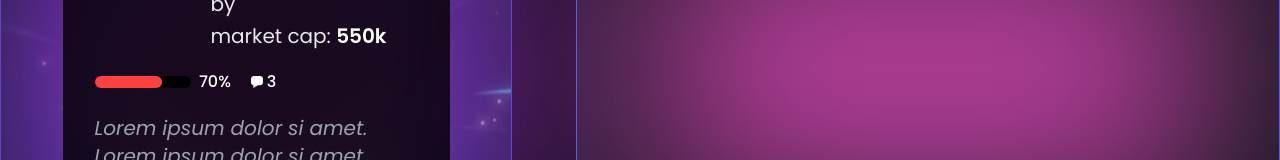
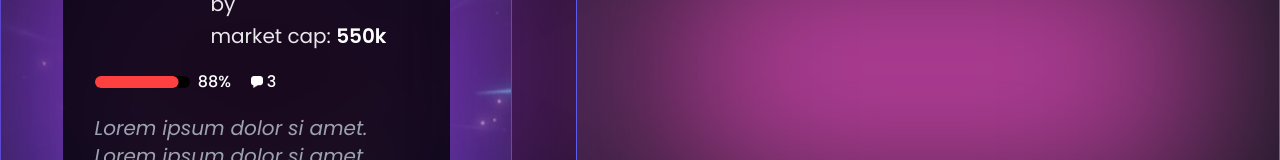
Before and after one commit to AbdurRehman1312/laika_pamp, a React (Vite) app: page / in a window 1280 px wide. Shown: the part 347-507 px from the top of the page. Built offline with nearby package versions, Linux system fonts and the light colour scheme.

Commit message:
feat: Add value_progress prop to AlpaTrumpCard and MuttnikCard components
- Add value_progress prop to AlpaTrumpCard component in AlpaTrumpCard.jsx
- Add value_progress prop to MuttnikCard component in MuttnikCard.jsx

```diff
--- a/src/components/AlpaTrumpCard/AlpaTrumpCard.jsx
+++ b/src/components/AlpaTrumpCard/AlpaTrumpCard.jsx
@@ -3,7 +3,7 @@ import * as images from "../../assets"
 import { Progress } from "@/components/ui/progress"
 import ButtonRocket from '../ButtonRocket/ButtonRocket'
 
-const AlpaTrumpCard = ({ image, style, created_id, market, message, badge = false }) => {
+const AlpaTrumpCard = ({ image, style, created_id, market, message, badge = false, value_progress}) => {
     return (
         <>
             <div className={`w-full m-auto bg_header relative bg_black_gradient mt-5 z-40 rounded-[30px] py-6 px-8 ${style}`}>
@@ -19,7 +19,7 @@ const AlpaTrumpCard = ({ image, style, created_id, market, message, badge = fals
                 </div>
                 <div className='flex items-end w-full gap-5 mt-4'>
                     <div className='w-[45%] mb-2 mt-3'>
-                        <Progress value={88} />
+                        <Progress value={value_progress} />
                     </div>
                     <div className='flex items-end w-[55%] justify-between'>
                         <div className=' flex items-center mb-2 gap-1'>
--- a/src/components/MuttnikCard/MuttnikCard.jsx
+++ b/src/components/MuttnikCard/MuttnikCard.jsx
@@ -2,7 +2,7 @@ import React from 'react'
 import * as images from "../../assets"
 import { Progress } from "@/components/ui/progress"
 import ButtonImage from '../ButtonImage/ButtonImage'
-const MuttnikCard = ({image, style, created_id, market, message, text}) => {
+const MuttnikCard = ({image, style, created_id, market, message, text, value_progress}) => {
     return (
         <>
             <div className={`w-full m-auto bg_header  bg_black_gradient mt-5 rounded-[30px] py-6 px-8 ${style}`}>
@@ -18,7 +18,7 @@ const MuttnikCard = ({image, style, created_id, market, message, text}) => {
                </div>
                <div className='flex items-end gap-5 mt-2'>
                <div className='w-[45%] mt-3'>
-                <Progress value={70} />
+                <Progress value={value_progress} />
                </div>
                <div className='w-[55%] flex items-center gap-1'>
                 <img src={images.msg} alt="" className='w-3 h-3'/>
--- a/src/pages/Home/Home.jsx
+++ b/src/pages/Home/Home.jsx
@@ -149,7 +149,7 @@ const Home = () => {
         <div className='relative bg_dog border z-[100] w-full xl:w-[40%] lg:w-[50%] md:w-[70%]   rounded-[30px] border-primary lg:p-10 p-5'>
           <h1 className='font-bungee md:text-3xl text-xl'>DOG OF THE DAY</h1>
           <div className='md:w-[90%] w-full m-auto'>
-            <MuttnikCard image={images.astrodog} created_id={"0xErd4512122"} market={"550k"} message={3} text="Lorem ipsum dolor si amet. Lorem ipsum dolor si amet Lorem ipsum dolor si amet. Lorem ipsum dolor si amet" />
+            <MuttnikCard image={images.astrodog} created_id={"0xErd4512122"} market={"550k"} message={3} text="Lorem ipsum dolor si amet. Lorem ipsum dolor si amet Lorem ipsum dolor si amet. Lorem ipsum dolor si amet" value_progress={88} />
           </div>
           <div className='absolute bg-secondary rounded-lg px-7 py-1 top-12 lg:top-20 right-1 lg:right-10'>
             <h1 className='font-bungee text-2xl text-white'>#1</h1>
@@ -192,7 +192,7 @@ const Home = () => {
           </div>
           <div className='grid lg:grid-cols-3 md:grid-cols-2 grid-cols-1 mt-10 w-full md:gap-7 gap-5 overflow-y-auto p-5 md:h-[90vh] h-[85vh]'>
             {alpaTrumpCard.map((item, index) => (
-              <AlpaTrumpCard key={index} image={item.image} created_id={item.created_id} market={item.market} message={item.message} style={item.style} badge={item.badge} />
+              <AlpaTrumpCard key={index} image={item.image} created_id={item.created_id} market={item.market} message={item.message} style={item.style} badge={item.badge} value_progress={88} />
             ))}
           </div>
         </div>
```
